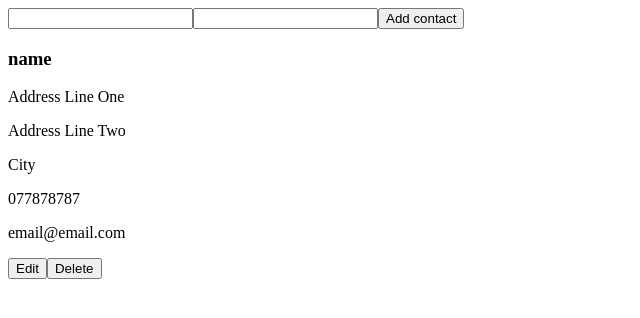
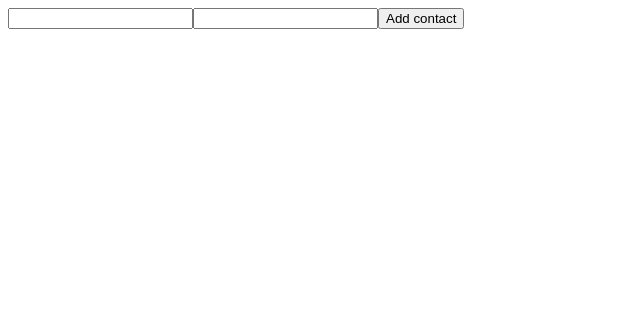
Before and after one commit to christocarr/react-address-book, a React (Create React App) app: page / in a window 1280 px wide. Shown: the top 318 px of the page, without its empty margins (0-640 px from the left). Built offline with nearby package versions, Linux system fonts and the light colour scheme.

Commit message:
Modify: initial contact state

```diff
--- a/src/App.js
+++ b/src/App.js
@@ -4,19 +4,7 @@ import ContactList from './components/ContactList';
 
 function App() {
 	//set state to array which will update with objects
-	const [contacts, setContacts] = useState([
-		{
-			name: 'name',
-			address: {
-				addressLineOne: 'Address Line One',
-				addressLineTwo: 'Address Line Two',
-				city: 'City',
-				postCode: 'postcode',
-			},
-			telephone: '077878787',
-			email: 'email@email.com',
-		},
-	]);
+	const [contacts, setContacts] = useState([]);
 
 	return (
 		<div className="App">
--- a/src/components/AddContact.js
+++ b/src/components/AddContact.js
@@ -3,8 +3,8 @@ import React, { useState } from 'react';
 function AddContact({ setContacts }) {
 	const [newContact, setNewContact] = useState({
 		name: '',
-		firstLine: '',
-		secondLine: '',
+		addressLineOne: '',
+		addressLineTwo: '',
 		city: '',
 		postcode: '',
 		telephone: '',
@@ -13,7 +13,6 @@ function AddContact({ setContacts }) {
 
 	const handleChange = (e) => {
 		const { name, value } = e.target;
-		console.log(name, value);
 		setNewContact((prevState) => ({
 			...prevState,
 			[name]: value,
@@ -35,8 +34,8 @@ function AddContact({ setContacts }) {
 					onChange={handleChange}
 				/>
 				<input
-					value={newContact.firstLine}
-					name="firstLine"
+					value={newContact.addressLineOne}
+					name="addressLineOne"
 					type="text"
 					onChange={handleChange}
 				/>
--- a/src/components/ContactList.js
+++ b/src/components/ContactList.js
@@ -5,19 +5,33 @@ import Contact from '../components/Contact';
 function ContactList({ contacts }) {
 	return (
 		<div>
-			{contacts.map(({ name, address, telephone, email }, index) => (
+			{contacts.map(
+				(
+					{
+						name,
+						addressLineOne,
+						addressLineTwo,
+						city,
+						county,
+						postcode,
+						telephone,
+						email,
+					},
+					index
+				) => (
 					<Contact
 						key={index}
 						name={name}
-					addressLineOne={address.addressLineOne}
-					addressLineTwo={address.addressLineTwo}
-					city={address.city}
-					county={address.county}
-					postcode={address.postcode}
+						addressLineOne={addressLineOne}
+						addressLineTwo={addressLineTwo}
+						city={city}
+						county={county}
+						postcode={postcode}
 						telephone={telephone}
 						email={email}
 					/>
-			))}
+				)
+			)}
 		</div>
 	);
 }
```
Lines whose indentation alone changed are shown as unchanged.
